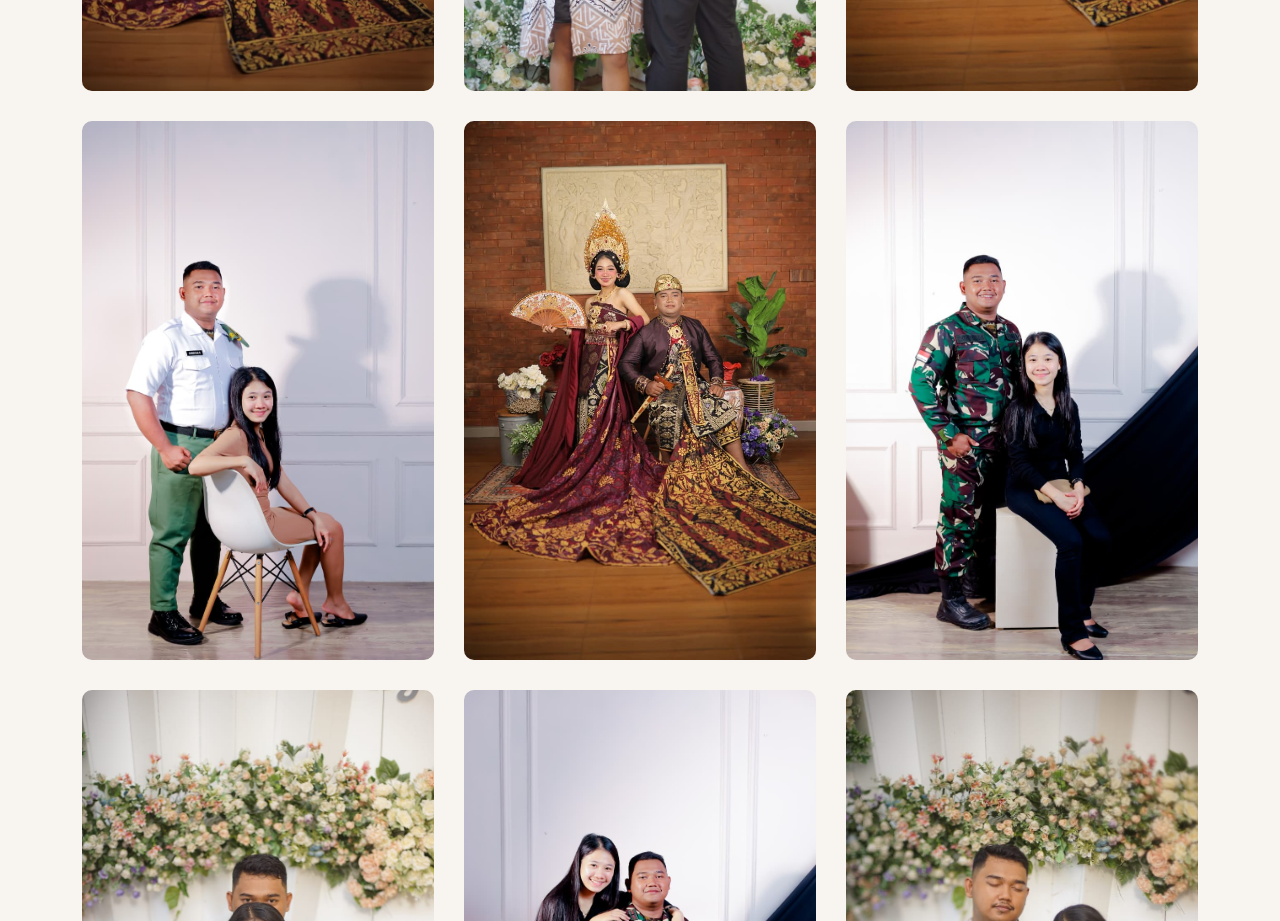
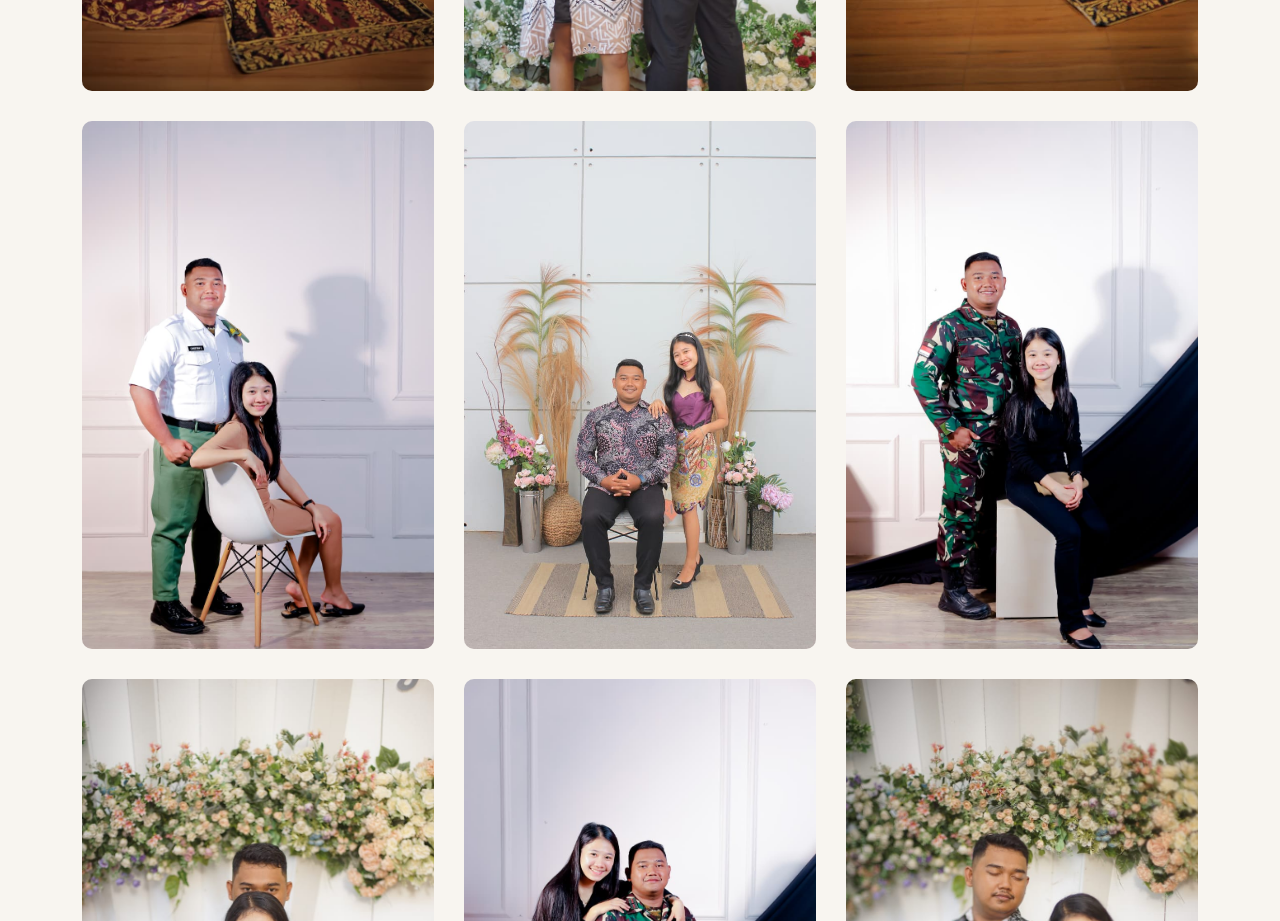
Before and after one commit to RomualdusHaryPrabowo/undangan-digital, a plain HTML site: page index.html in a window 1280 px wide. Shown: the part 3600-4521 px from the top of the page. Drawn offline with nearby package versions, Linux system fonts and the light colour scheme.

Commit message:
Mengganti foto 5

```diff
--- a/index.html
+++ b/index.html
@@ -235,7 +235,7 @@
           </div>
           <div class="gallery-item" data-aos="zoom-in" data-aos-delay="500">
             <img
-              src="images/WhatsApp Image 2025-11-03 at 19.12.05_a85f3d36.jpg"
+              src="images/foto-couple.jpg"
               alt="Gallery 5"
             />
             <div class="gallery-overlay">
```
Also changed, not shown: images/foto-couple.jpg (added).
